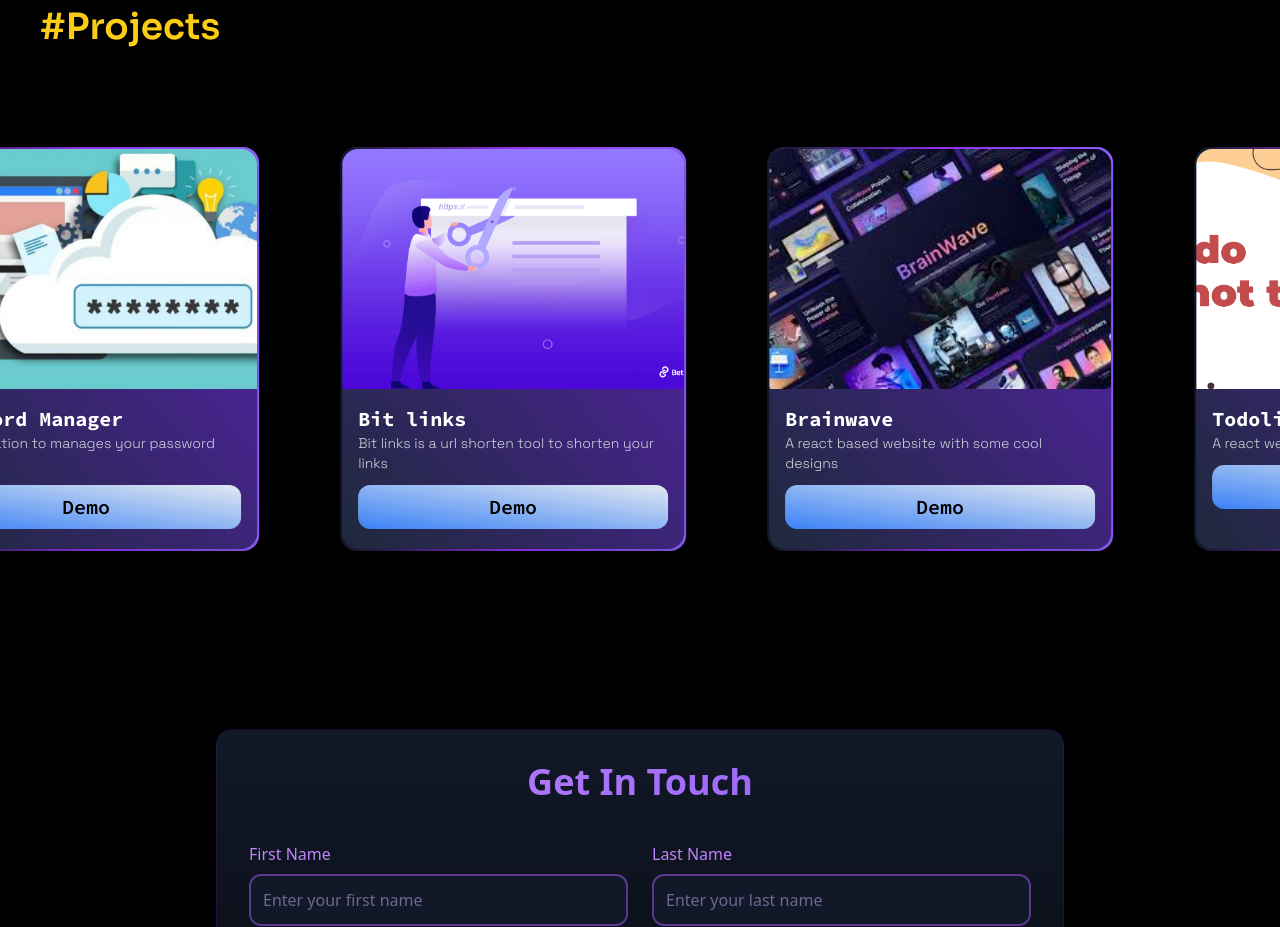
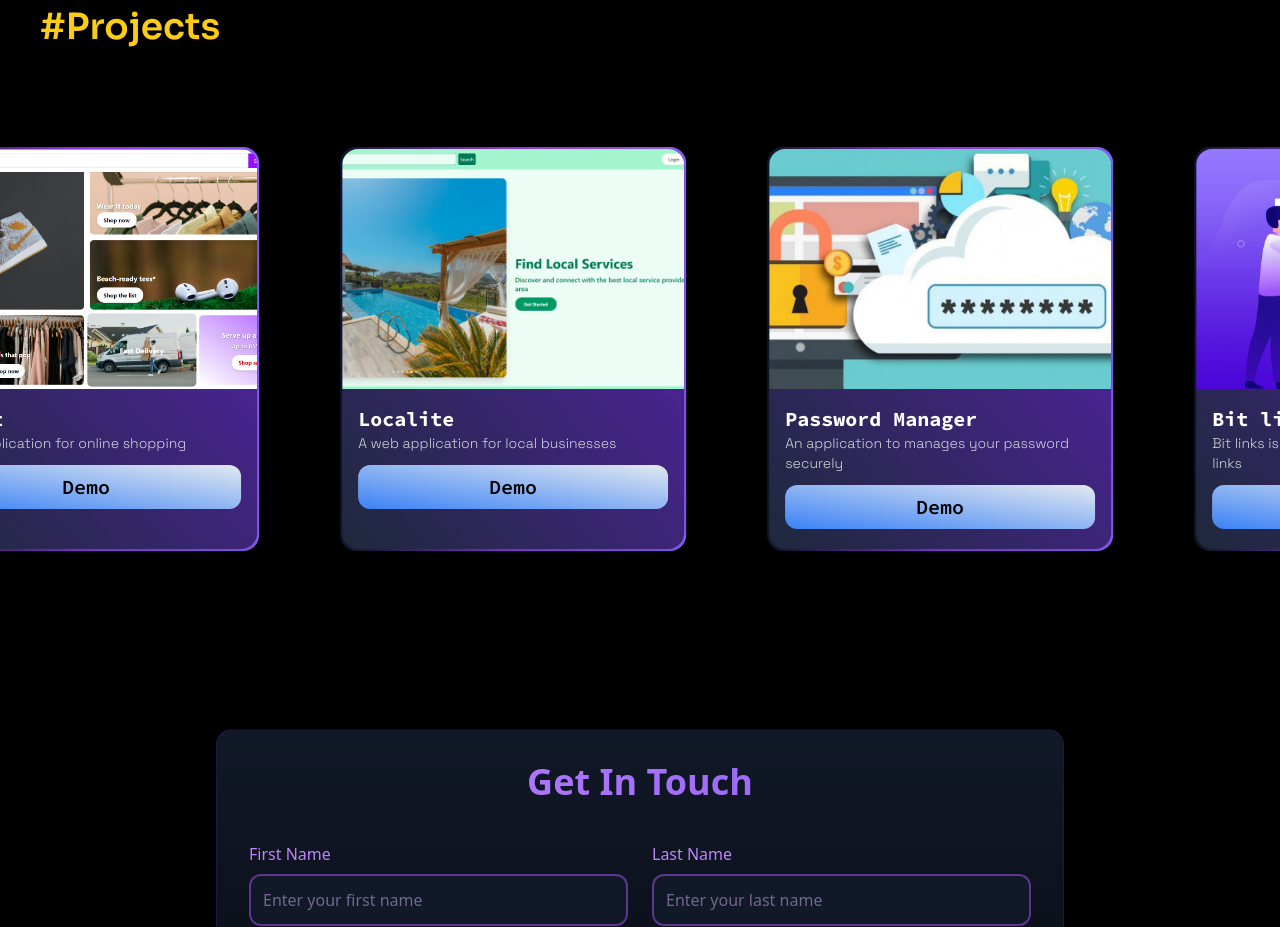
Before and after one commit to Satyam117-web/Portfolio, a Next.js app: page / in a window 1280 px wide. Shown: the part 2640-3567 px from the top of the page. Built offline with nearby package versions, Linux system fonts and the light colour scheme.

Commit message:
project added

```diff
--- a/app/layout.js
+++ b/app/layout.js
@@ -1,8 +1,5 @@
 import { Geist, Geist_Mono } from "next/font/google";
 import "./globals.css";
-
-
-
 
 const geistSans = Geist({
   variable: "--font-geist-sans",
--- a/app/page.js
+++ b/app/page.js
@@ -435,6 +435,18 @@ export default function Home() {
               link: "https://github.com/Satyam117-web/Spotify",
             },
             {
+             image:"./Ezmart.png",
+             title:"Ezmart",
+             description:"A web application for online shopping",
+             link:"https://ezmart1.vercel.app/"
+            },
+            {
+              image:"./Localite.png",
+              title:"Localite",
+              description:"A web application for local businesses",
+              link:"https://localite-xzyk.vercel.app/"
+            },
+              {
                 image: "./pass.jpg",
                 title: "Password Manager",
                 description: "An application to manages your password securely",
```
Also changed, not shown: public/Ezmart.png (added), public/Localite.png (added). Lines whose indentation alone changed are shown as unchanged.
